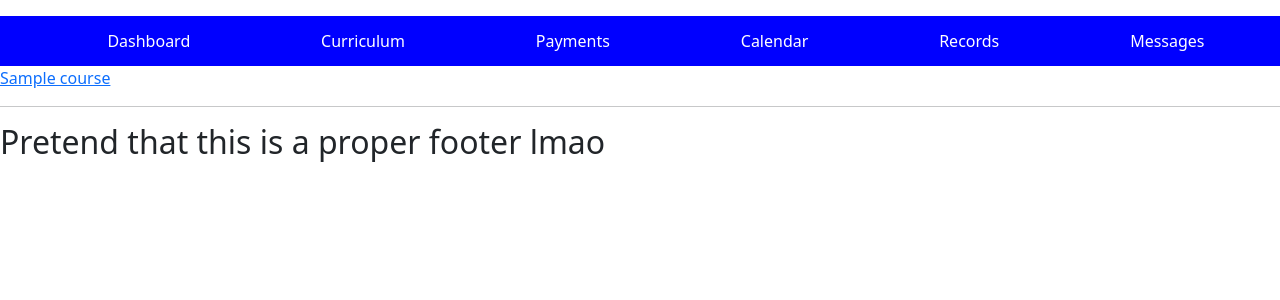
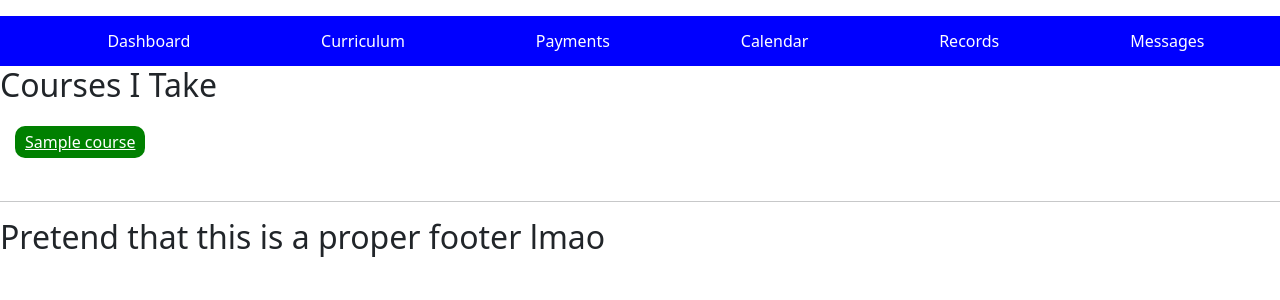
Before and after one commit to MickeyObas/django-school-management, a Django app: page /students in a window 1280 px wide. Shown: the part 80-380 px from the top of the page. Run offline with Django 4.2, Linux system fonts and the light colour scheme; a user stored in the database is signed in; tables that the repository leaves empty hold one stand-in row (values such as "Sample post"); some libraries are stand-ins or nearby versions.

Commit message:
random edits

```diff
--- a/pages/templates/pages/index_students.html
+++ b/pages/templates/pages/index_students.html
@@ -2,10 +2,15 @@
 
 {% block content %}
 
+<h2>Courses I Take</h2>
+
+<div class="lecturer-course-box">
 {% with courses=request.user.lecturer.courses_taught.all %}
 {% for course in courses %}
 <p><a href="{% url 'students_for_course' course.code %}">{{course.title}}</a></p>
 {% endfor %}
 {% endwith %}
+</div>
+
 
 {% endblock %}
--- a/pages/templates/pages/students_for_course.html
+++ b/pages/templates/pages/students_for_course.html
@@ -13,10 +13,14 @@
     {% for student in course.get_students %}
     <tr>
         <td>{{student.id}}</td>
-        <td>{{student.full_name}}</td>
+        <td><a style="text-decoration: none;" href="{% url 'student-profile-view' student.id %}">{{student.full_name}}</a></td>
         <td>{{student.department}}</td>
         <td>{{student.level}}</td>
     </tr>
+    {% empty %}
+        <tr>
+            <td colspan="4">No Students Enrolled Yet</td>
+        </tr>
     {% endfor %}
 </table>
 
--- a/profiles/admin.py
+++ b/profiles/admin.py
@@ -12,5 +12,5 @@ class StudentAdmin(admin.ModelAdmin):
 
 @admin.register(Lecturer)
 class LecturerAdmin(admin.ModelAdmin):
-    list_display = ['user', 'full_name', 'department', 'gender']
-    list_display_links= ['user']
+    list_display = ["user", "full_name", "department", "gender"]
+    list_display_links = ["user"]
--- a/profiles/forms.py
+++ b/profiles/forms.py
@@ -34,5 +34,6 @@ class CompleteProfileForm(forms.Form):
 class StudentCompleteProfileForm(CompleteProfileForm):
     level = forms.CharField(disabled=True, required=False)
 
+
 class LecturerCompleteProfileForm(CompleteProfileForm):
     pass
--- a/profiles/urls.py
+++ b/profiles/urls.py
@@ -12,5 +12,10 @@ urlpatterns = [
         "lecturer_complete_profile",
         views.lecturer_complete_profile,
         name="lecturer_complete_profile",
-    )
+    ),
+    path(
+        "student_profile/<int:pk>",
+        views.student_profile_view,
+        name="student-profile-view",
+    ),
 ]
--- a/static/css/custom.css
+++ b/static/css/custom.css
@@ -85,3 +85,22 @@
    border: solid 1px black;
    text-align: center;
 }
+
+#lecturer-index{
+   padding: 20px;
+   margin-top: 10px;
+}
+
+.lecturer-course-box{
+   padding: 15px;
+   margin-top: 10px;
+}
+
+.lecturer-course-box a{
+   color: white;
+   padding: 5px 10px;
+   text-align: center;
+   background-color: green;
+   border-radius: 10px;
+}
+}
```
Also changed, not shown: accounts/management/commands/populate_students.py (+17 -18 lines), pages/templates/pages/lecturer_dashboard.html (+8 -0 lines), pages/urls.py (+3 -4 lines), pages/views.py (+3 -5 lines), profiles/models.py (+8 -4 lines), profiles/templates/profiles/student_profile_view.html (added, +19 -0 lines), profiles/views.py (+11 -2 lines), profiles/templates/profiles/student_complete_profile.html (line endings or trailing spaces), static/assets/images/profile-img.png (added).
